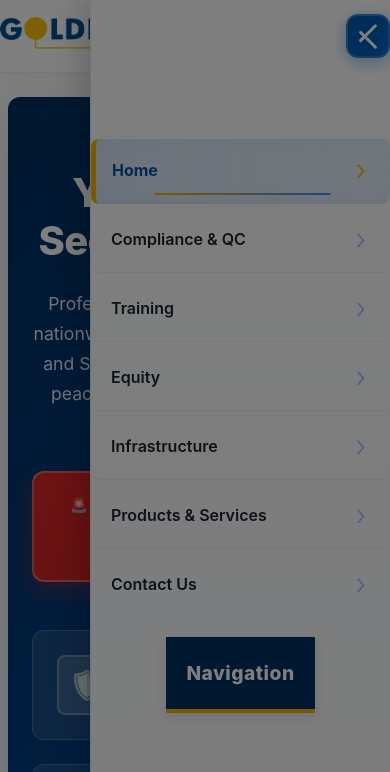
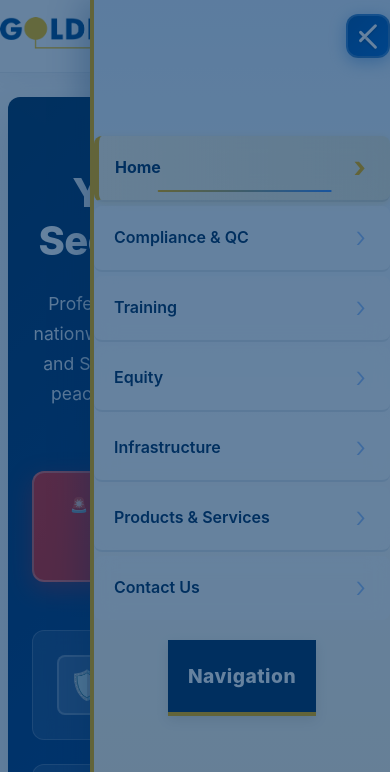
Before and after one commit to Louis121710/golden-eye-website-, a website: page index.html in a window 390 px wide. Both pictures are taken after a click on the button "Toggle menu". Shown: the top 772 px of the page. Drawn offline with Linux system fonts and the light colour scheme.

Commit message:
Fix mobile menu button functionality and redesign with blue/yellow color scheme - remove grey backgrounds

```diff
--- a/css/style.css
+++ b/css/style.css
@@ -739,7 +739,7 @@ footer {
     justify-content: space-between;
   }
 
-  /* Mobile Menu Panel - Modern Design */
+  /* Mobile Menu Panel - Blue & Yellow Design */
   .nav-links {
     display: none;
     position: fixed;
@@ -748,18 +748,18 @@ footer {
     width: 80%;
     max-width: 300px;
     height: 100vh;
-    background: linear-gradient(180deg, #ffffff 0%, #f8fafc 100%);
+    background: linear-gradient(180deg, var(--blue-100) 0%, #ffffff 50%, var(--yellow-100) 100%);
     flex-direction: column;
     padding: 0;
     margin: 0;
     z-index: 1001;
-    box-shadow: -8px 0 32px rgba(0, 0, 0, 0.2);
+    box-shadow: -8px 0 32px rgba(0, 48, 96, 0.3);
     transform: translateX(100%);
     transition: transform 0.35s cubic-bezier(0.4, 0, 0.2, 1);
     overflow-y: auto;
     overflow-x: hidden;
     -webkit-overflow-scrolling: touch;
-    border-left: 1px solid rgba(0, 48, 96, 0.1);
+    border-left: 4px solid var(--yellow-400);
   }
 
   .nav-links.active {
@@ -786,7 +786,7 @@ footer {
     border-bottom: 4px solid var(--yellow-400);
   }
 
-  /* Navigation Links - Card Style */
+  /* Navigation Links - Blue & Yellow Style */
   .nav-links a {
     display: flex;
     align-items: center;
@@ -794,15 +794,16 @@ footer {
     padding: 1.5rem 1.5rem;
     font-size: 1.05rem;
     font-weight: 600;
-    color: var(--text);
-    background: transparent;
-    border-bottom: 1px solid rgba(0, 48, 96, 0.06);
+    color: var(--blue-900);
+    background: rgba(255, 255, 255, 0.7);
+    border-bottom: 2px solid rgba(0, 48, 96, 0.1);
     text-decoration: none;
     transition: all 0.25s cubic-bezier(0.4, 0, 0.2, 1);
     position: relative;
     min-height: 64px;
     box-sizing: border-box;
     margin: 0;
+    backdrop-filter: blur(10px);
   }
 
   .nav-links a:first-of-type {
@@ -826,12 +827,14 @@ footer {
     transition: all 0.25s ease;
   }
 
-  /* Hover State */
+  /* Hover State - Blue */
   .nav-links a:hover {
-    background: linear-gradient(90deg, rgba(0, 102, 204, 0.1) 0%, rgba(0, 102, 204, 0.05) 100%);
-    color: var(--blue-600);
+    background: linear-gradient(90deg, var(--blue-100) 0%, rgba(0, 102, 204, 0.1) 100%);
+    color: var(--blue-700);
     padding-left: 2rem;
     transform: translateX(-4px);
+    border-left: 4px solid var(--blue-400);
+    padding-left: calc(2rem - 4px);
   }
 
   .nav-links a:hover::after {
@@ -840,25 +843,27 @@ footer {
     color: var(--blue-600);
   }
 
-  /* Active State */
+  /* Active State - Yellow Accent */
   .nav-links a.active {
-    background: linear-gradient(90deg, rgba(0, 102, 204, 0.15) 0%, rgba(0, 102, 204, 0.1) 100%);
-    color: var(--blue-700);
+    background: linear-gradient(90deg, var(--yellow-100) 0%, rgba(246, 180, 0, 0.15) 100%);
+    color: var(--blue-900);
     font-weight: 700;
     border-left: 5px solid var(--yellow-400);
     padding-left: calc(1.5rem - 5px);
-    box-shadow: inset 0 0 20px rgba(0, 102, 204, 0.05);
+    box-shadow: 0 2px 8px rgba(246, 180, 0, 0.2);
   }
 
   .nav-links a.active::after {
     opacity: 1;
     color: var(--yellow-400);
     transform: translateX(0);
+    font-weight: 700;
   }
 
   .nav-links a.active:hover {
     padding-left: calc(2rem - 5px);
-    background: linear-gradient(90deg, rgba(0, 102, 204, 0.18) 0%, rgba(0, 102, 204, 0.12) 100%);
+    background: linear-gradient(90deg, var(--yellow-200) 0%, rgba(246, 180, 0, 0.2) 100%);
+    box-shadow: 0 4px 12px rgba(246, 180, 0, 0.3);
   }
 
 
--- a/js/app.js
+++ b/js/app.js
@@ -35,30 +35,59 @@ class GoldenEyeApp {
                 menuToggle.classList.remove('active');
                 navLinks.classList.remove('active');
                 body.style.overflow = '';
+                if (backdrop) {
+                    backdrop.style.opacity = '0';
+                    backdrop.style.visibility = 'hidden';
+                }
                 console.log('Menu closed');
             } else {
                 // Open menu
                 menuToggle.classList.add('active');
                 navLinks.classList.add('active');
                 body.style.overflow = 'hidden';
+                if (backdrop) {
+                    backdrop.style.opacity = '1';
+                    backdrop.style.visibility = 'visible';
+                }
                 console.log('Menu opened');
             }
         };
 
-        // Toggle menu on button click
-        menuToggle.addEventListener('click', (e) => {
+        // Create backdrop first
+        const backdrop = document.createElement('div');
+        backdrop.className = 'mobile-menu-backdrop';
+        backdrop.style.cssText = 'position: fixed; top: 0; left: 0; right: 0; bottom: 0; background: rgba(0, 48, 96, 0.6); z-index: 1000; opacity: 0; visibility: hidden; transition: opacity 0.3s ease, visibility 0.3s ease; pointer-events: none;';
+        document.body.appendChild(backdrop);
+
+        // Enable pointer events when visible
+        const updateBackdrop = () => {
+            if (navLinks.classList.contains('active')) {
+                backdrop.style.opacity = '1';
+                backdrop.style.visibility = 'visible';
+                backdrop.style.pointerEvents = 'auto';
+            } else {
+                backdrop.style.opacity = '0';
+                backdrop.style.visibility = 'hidden';
+                backdrop.style.pointerEvents = 'none';
+            }
+        };
+
+        // Toggle menu on button click - use multiple event types
+        const handleToggle = (e) => {
+            if (e) {
+                e.preventDefault();
+                e.stopPropagation();
+            }
+            console.log('Menu toggle triggered');
+            toggleMenu();
+        };
+
+        menuToggle.addEventListener('click', handleToggle);
+        menuToggle.addEventListener('touchend', handleToggle);
+
+        // Also try mousedown for better mobile support
+        menuToggle.addEventListener('mousedown', (e) => {
             e.preventDefault();
-            e.stopPropagation();
-            console.log('Menu button clicked');
-            toggleMenu();
-        });
-
-        // Also add touch event for mobile
-        menuToggle.addEventListener('touchend', (e) => {
-            e.preventDefault();
-            e.stopPropagation();
-            console.log('Menu button touched');
-            toggleMenu();
         });
 
         // Close menu when clicking on a link
@@ -73,34 +102,17 @@ class GoldenEyeApp {
             });
         });
 
-        // Close menu when clicking on backdrop
-        const backdrop = document.createElement('div');
-        backdrop.className = 'mobile-menu-backdrop';
-        backdrop.style.cssText = 'position: fixed; top: 0; left: 0; right: 0; bottom: 0; background: rgba(0, 0, 0, 0.5); z-index: 1000; opacity: 0; visibility: hidden; transition: opacity 0.3s ease, visibility 0.3s ease;';
-        document.body.appendChild(backdrop);
-
         backdrop.addEventListener('click', () => {
-            menuToggle.classList.remove('active');
-            navLinks.classList.remove('active');
-            body.style.overflow = '';
-            backdrop.style.opacity = '0';
-            backdrop.style.visibility = 'hidden';
+            console.log('Backdrop clicked - closing menu');
+            toggleMenu();
         });
-
-        // Update backdrop visibility when menu toggles
-        const updateBackdrop = () => {
-            if (navLinks.classList.contains('active')) {
-                backdrop.style.opacity = '1';
-                backdrop.style.visibility = 'visible';
-            } else {
-                backdrop.style.opacity = '0';
-                backdrop.style.visibility = 'hidden';
-            }
-        };
 
         // Watch for menu state changes
         const observer = new MutationObserver(updateBackdrop);
         observer.observe(navLinks, { attributes: true, attributeFilter: ['class'] });
+
+        // Initial backdrop state
+        updateBackdrop();
 
         // Close menu on escape key
         document.addEventListener('keydown', (e) => {
```
